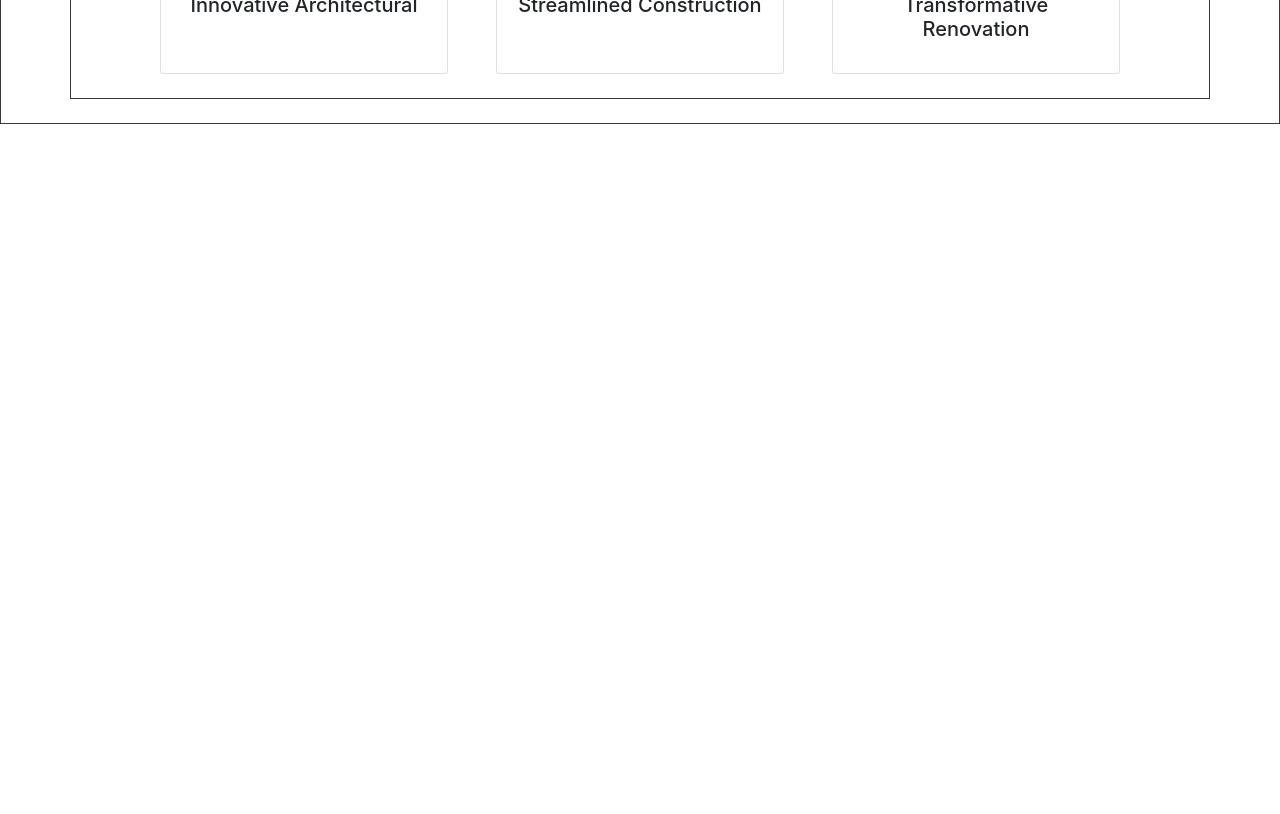
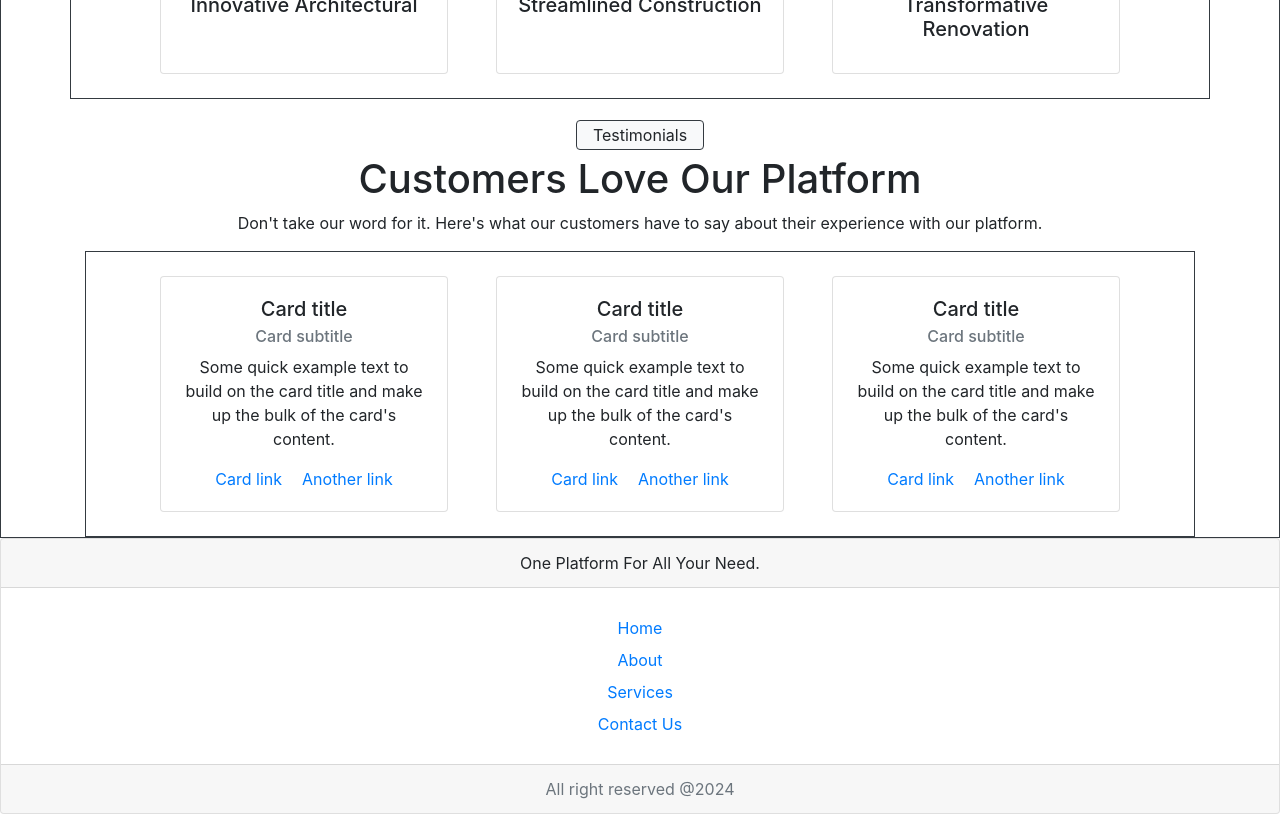
Before and after one commit to KaranCodeCraft/SamahaEnterprises, a React (Create React App) app: page / in a window 1280 px wide. Shown: the part 1480-2294 px from the top of the page. Before the commit the page ends 1604 px from the top, so only its background shows below. Built offline with nearby package versions, Linux system fonts and the light colour scheme.

Commit message:
service page solved

```diff
--- a/src/App.js
+++ b/src/App.js
@@ -5,6 +5,7 @@ import { BrowserRouter as Router, Route, Routes } from "react-router-dom";
 import About from "./Components/About";
 import ContactUs from "./Components/ContactUs";
 import Service from "./Components/Service";
+import Footer from "./Components/Footer";
 
 function App() {
   return (
@@ -12,7 +13,6 @@ function App() {
       <Router>
         <Navbar />
         <div className="content border border-dark">
-
         <Routes>
           <Route exact path="/" element={<Home/>}/>
           <Route exact path="/about" element={<About/>}/>
@@ -20,6 +20,7 @@ function App() {
           <Route exact path="/contact" element={<ContactUs/>}/>
         </Routes>
         </div>
+        <Footer/>
       </Router>
     </>
   );
--- /dev/null
+++ b/src/Components/Footer.js
@@ -0,0 +1,36 @@
+import React from "react";
+
+import { Link } from "react-router-dom";
+
+export default function Footer() {
+  return (
+    <div className="card text-center">
+      <div className="card-header">One Platform For All Your Need.</div>
+      <div className="card-body">
+        <div className="my-2">
+
+        <Link to="/">Home</Link>
+        </div>
+        <div className="my-2">
+
+        <Link to="/about">
+          About
+        </Link>
+        </div>
+        <div className="my-2">
+
+        <Link to="/service">
+          Services
+        </Link>
+        </div>
+        <div className="my-2">
+
+        <Link to="/contact">
+          Contact Us
+        </Link>
+        </div>
+      </div>
+      <div className="card-footer text-muted">All right reserved @2024</div>
+    </div>
+  );
+}
--- a/src/Components/Home.js
+++ b/src/Components/Home.js
@@ -76,6 +76,8 @@ export default function Home() {
           </Link>
         </p>
       </div>
+{/* service section starts */}
+
       <div className="container border border-dark my-4">
         <h2 className="text-center">Our Services</h2>
         <p className="text-center">Building dreams, one brick at a time.</p>
@@ -84,20 +86,88 @@ export default function Home() {
             <div className="card mx-4" style={{ width: "18rem" }}>
               <img className="card-img-top" src={img1} alt="Card cap" />
               <div className="card-body">
-                <h5 className="card-title text-center">Innovative Architectural</h5>
+                <h5 className="card-title text-center">
+                  Innovative Architectural
+                </h5>
               </div>
             </div>
             <div className="card mx-4" style={{ width: "18rem" }}>
               <img className="card-img-top" src={img2} alt="Card cap" />
               <div className="card-body">
-                <h5 className="card-title text-center">Streamlined Construction</h5>
+                <h5 className="card-title text-center">
+                  Streamlined Construction
+                </h5>
               </div>
             </div>
             <div className="card mx-4" style={{ width: "18rem" }}>
               <img className="card-img-top" src={img3} alt="Card cap" />
               <div className="card-body">
-                <h5 className="card-title text-center">Transformative Renovation</h5>
+                <h5 className="card-title text-center">
+                  Transformative Renovation
+                </h5>
               </div>
+            </div>
+          </div>
+        </div>
+      </div>
+      <div className="container text-center">
+        <span className="bg-light rounded px-3 py-1 text-sm border border-dark">
+          Testimonials
+        </span>
+        <h1 className="my-2">Customers Love Our Platform</h1>
+        <p>
+          Don't take our word for it. Here's what our customers have to say
+          about their experience with our platform.
+        </p>
+
+        {/* testimontial content starts */}
+        <div className="d-flex border border-dark justify-content-center">
+          <div className="card m-4" style={{ width: "18rem" }}>
+            <div className="card-body">
+              <h5 className="card-title">Card title</h5>
+              <h6 className="card-subtitle mb-2 text-muted">Card subtitle</h6>
+              <p className="card-text">
+                Some quick example text to build on the card title and make up
+                the bulk of the card's content.
+              </p>
+              <a href="/" className="card-link">
+                Card link
+              </a>
+              <a href="/" className="card-link">
+                Another link
+              </a>
+            </div>
+          </div>
+          <div className="card m-4" style={{ width: "18rem" }}>
+            <div className="card-body">
+              <h5 className="card-title">Card title</h5>
+              <h6 className="card-subtitle mb-2 text-muted">Card subtitle</h6>
+              <p className="card-text">
+                Some quick example text to build on the card title and make up
+                the bulk of the card's content.
+              </p>
+              <a href="/" className="card-link">
+                Card link
+              </a>
+              <a href="/" className="card-link">
+                Another link
+              </a>
+            </div>
+          </div>
+          <div className="card m-4" style={{ width: "18rem" }}>
+            <div className="card-body">
+              <h5 className="card-title">Card title</h5>
+              <h6 className="card-subtitle mb-2 text-muted">Card subtitle</h6>
+              <p className="card-text">
+                Some quick example text to build on the card title and make up
+                the bulk of the card's content.
+              </p>
+              <a href="/" className="card-link">
+                Card link
+              </a>
+              <a href="/" className="card-link">
+                Another link
+              </a>
             </div>
           </div>
         </div>
--- a/src/Components/Service.js
+++ b/src/Components/Service.js
@@ -1,106 +1,20 @@
-// import React from "react";
-
-// export default function Service() {
-//   return (
-//     <>
-//       <section className="w-full py-6 md:py-12">
-//         <div className="container grid items-center justify-center gap-4 px-4 text-center md:gap-10 md:px-6">
-//           <div className="space-y-3">
-//             <h2 className="text-3xl font-bold tracking-tighter sm:text-4xl md:text-5xl">
-//               Our Services
-//             </h2>
-//             <p className="mx-auto max-w-[600px] text-gray-500 md:text-xl/relaxed xl:text-base/relaxed dark:text-gray-400">
-//               Let us take care of the details. Focus on what you do best.
-//             </p>
-//           </div>
-//           <div className="grid w-full grid-cols-1 gap-6 md:grid-cols-3 md:gap-8">
-//             <div className="flex flex-col items-center justify-center space-y-2 border border-gray-200 rounded-lg p-4 md:flex-row md:space-y-0 md:space-x-4 md:p-6 shadow-sm dark:border-gray-800">
-//               <div className="w-12 h-12 rounded-lg overflow-hidden aspect-square md:w-16 md:h-16">
-//                 <img
-//                   alt="Icon"
-//                   className="rounded-lg object-cover object-center"
-//                   height="64"
-//                   src="/placeholder.svg"
-//                   style={{
-//                     aspectRatio: "64/64",
-//                     objectFit: "cover",
-//                   }}
-//                   width="64"
-//                 />
-//               </div>
-//               <div className="space-y-2 text-center md:text-left">
-//                 <h3 className="text-lg font-bold tracking-wide">Service One</h3>
-//                 <p className="text-sm text-gray-500 md:text-base/relaxed dark:text-gray-400">
-//                   This is a description of the first service offered.
-//                 </p>
-//               </div>
-//             </div>
-//             <div className="flex flex-col items-center justify-center space-y-2 border border-gray-200 rounded-lg p-4 md:flex-row md:space-y-0 md:space-x-4 md:p-6 shadow-sm dark:border-gray-800">
-//               <div className="w-12 h-12 rounded-lg overflow-hidden aspect-square md:w-16 md:h-16">
-//                 <img
-//                   alt="Icon"
-//                   className="rounded-lg object-cover object-center"
-//                   height="64"
-//                   src="/placeholder.svg"
-//                   style={{
-//                     aspectRatio: "64/64",
-//                     objectFit: "cover",
-//                   }}
-//                   width="64"
-//                 />
-//               </div>
-//               <div className="space-y-2 text-center md:text-left">
-//                 <h3 className="text-lg font-bold tracking-wide">Service Two</h3>
-//                 <p className="text-sm text-gray-500 md:text-base/relaxed dark:text-gray-400">
-//                   This is a description of the second service offered.
-//                 </p>
-//               </div>
-//             </div>
-//             <div className="flex flex-col items-center justify-center space-y-2 border border-gray-200 rounded-lg p-4 md:flex-row md:space-y-0 md:space-x-4 md:p-6 shadow-sm dark:border-gray-800">
-//               <div className="w-12 h-12 rounded-lg overflow-hidden aspect-square md:w-16 md:h-16">
-//                 <img
-//                   alt="Icon"
-//                   className="rounded-lg object-cover object-center"
-//                   height="64"
-//                   src="/placeholder.svg"
-//                   style={{
-//                     aspectRatio: "64/64",
-//                     objectFit: "cover",
-//                   }}
-//                   width="64"
-//                 />
-//               </div>
-//               <div className="space-y-2 text-center md:text-left">
-//                 <h3 className="text-lg font-bold tracking-wide">
-//                   Service Three
-//                 </h3>
-//                 <p className="text-sm text-gray-500 md:text-base/relaxed dark:text-gray-400">
-//                   This is a description of the third service offered.
-//                 </p>
-//               </div>
-//             </div>
-//           </div>
-//         </div>
-//       </section>
-//     </>
-//   );
-// }
-
-import React from 'react';
+import React from "react";
 
 export default function Component() {
   return (
     <section className="container-fluid py-4">
       <div className="container grid items-center justify-center gap-4 px-4 text-center">
         <div className="space-y-3">
-          <h2 className="text-3xl font-bold tracking-tighter sm:text-4xl md:text-5xl">Our Services</h2>
-          <p className="mx-auto max-w-600px text-gray-500 md:text-xl xl:text-base dark:text-gray-400">
+          <div className="container display-4">
+            Our <b>Services</b>
+          </div>
+          <p className="mx-auto my-4 max-w-600px text-gray-500 md:text-xl xl:text-base dark:text-gray-400">
             Let us take care of the details. Focus on what you do best.
           </p>
         </div>
-        <div className="row row-cols-1 gap-4 md:row-cols-3 md:gap-8">
-          <div className="col flex flex-col items-center justify-center space-y-2 border border-gray-200 rounded-lg p-4 shadow-sm dark:border-gray-800">
-            <div className="w-12 h-12 rounded-lg overflow-hidden aspect-square">
+        <div className="row row-cols-1 gap-4 md:row-cols-3 md:gap-8 my-4">
+          <div className="col flex flex-col items-center justify-center space-y-2 border border-gray-200 rounded-lg p-4 shadow-sm dark:border-gray-800 mx-4">
+            <div className="w-12 h-12 rounded-lg overflow-hidden aspect-square ">
               <img
                 alt="Icon"
                 className="rounded-lg object-cover object-center"
@@ -118,7 +32,7 @@ export default function Component() {
               </p>
             </div>
           </div>
-          <div className="col flex flex-col items-center justify-center space-y-2 border border-gray-200 rounded-lg p-4 shadow-sm dark:border-gray-800">
+          <div className="mx-4 col flex flex-col items-center justify-center space-y-2 border border-gray-200 rounded-lg p-4 shadow-sm dark:border-gray-800">
             <div className="w-12 h-12 rounded-lg overflow-hidden aspect-square">
               <img
                 alt="Icon"
@@ -137,7 +51,7 @@ export default function Component() {
               </p>
             </div>
           </div>
-          <div className="col flex flex-col items-center justify-center space-y-2 border border-gray-200 rounded-lg p-4 shadow-sm dark:border-gray-800">
+          <div className="mx-4 col flex flex-col items-center justify-center space-y-2 border border-gray-200 rounded-lg p-4 shadow-sm dark:border-gray-800">
             <div className="w-12 h-12 rounded-lg overflow-hidden aspect-square">
               <img
                 alt="Icon"
@@ -159,5 +73,5 @@ export default function Component() {
         </div>
       </div>
     </section>
-  )
+  );
 }
```
Also changed, not shown: src/Components/About.js (+34 -3 lines).
